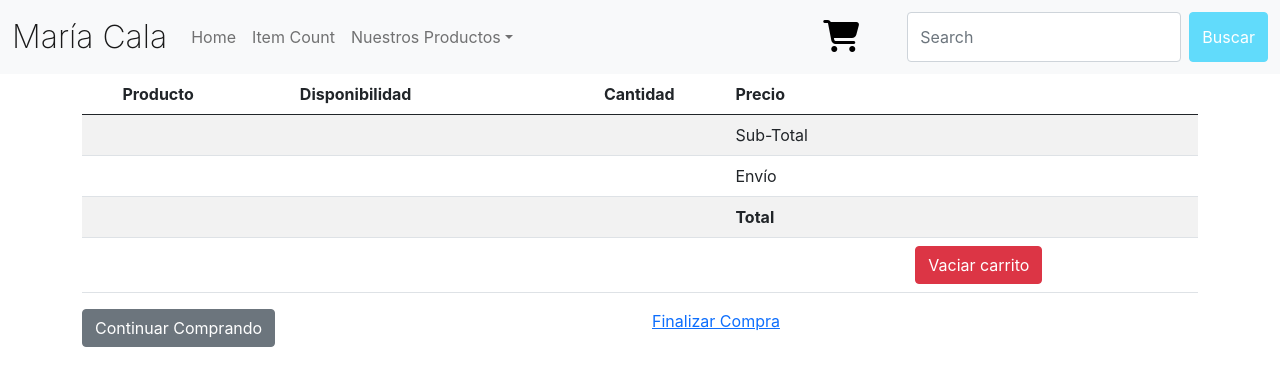
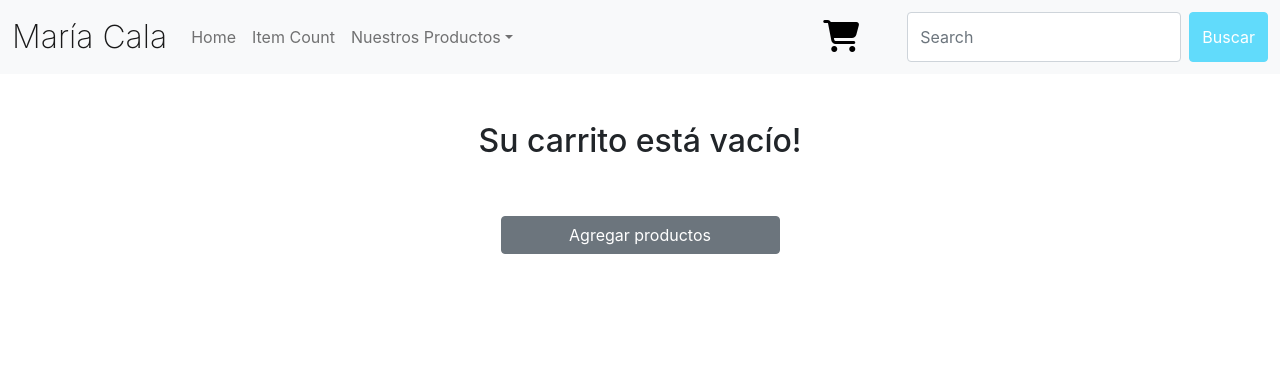
Before and after one commit to Juani-Rivero/maria-cala-react-rivero, a React (Create React App) app: page /cart in a window 1280 px wide. Shown: the top 386 px of the page. Built offline with nearby package versions, Linux system fonts and the light colour scheme.

Commit message:
Entrega 11

```diff
--- a/src/Pages/Cart.jsx
+++ b/src/Pages/Cart.jsx
@@ -1,14 +1,35 @@
 import * as React from "react";
 import { useCart } from "../context/CartContext";
+import { Link } from "react-router-dom";
 
 
 const Cart = () => {
   const { cart } = useCart();
   const { removeItem } = useCart();
-  const {clear} = useCart();
+  const { clear } = useCart();
   console.log(cart)
+  const empty = cart.length;
+  let subtotal = 0;
+  let envio = 0;
+  let total = 0;
+
+
+
+
+
   return (
     <>
+    {empty === 0 && (
+    <>
+    <div className="container d-flex justify-content-around flex-column">
+    <h2 className="mt-5 text-center">Su carrito está vacío!</h2>
+    <div className="d-flex justify-content-around">
+    <Link className="btn btn-block btn-secondary mt-5 w-25 " to={`/itemdetailcontainer`}>Agregar productos</Link>
+    </div>
+    </div>
+    </>
+    )}
+    {empty > 0 && (
       <div className="container mb-4">
         <div className="row">
           <div className="col-12">
@@ -22,20 +43,24 @@ const Cart = () => {
                     <th scope="col" className="text-center" >Cantidad</th>
                     <th scope="col" className="text-right">Precio</th>
                     <th> </th>
+
                   </tr>
                 </thead>
                 <tbody id="resumenCarrito">
 
                   {cart?.map((item) => {
+                    subtotal += (item.price * item.qty);
+                    envio = parseFloat(subtotal * 0.15);
+                  total = parseFloat(subtotal + envio);
                     return (
-                        <tr>
-                          <td><img src={item.img} style={{ height: 150, width: 150, }} /> </td>
-                          <td>${item.title}</td>
-                          <td>En stock</td>
-                          <td className="text-right"><span name="price">{item.qty}</span></td>
-                          <td className="text-right"> $<span name="price">{item.price}</span></td>
-                          <td className="text-right"><button className="btn btn-sm btn-danger" onClick={() =>{removeItem(item.id)}} ><i className="fa fa-trash"></i> </button> </td>
-                        </tr>
+                      <tr>
+                        <td><img src={item.img} style={{ height: 150, width: 150, }} /> </td>
+                        <td>{item.title}</td>
+                        <td>En stock</td>
+                        <td className="text-right"><input className="form-control text-center" type="number" value={item.qty} min="0" name="price"></input></td>
+                        <td className="text-right"> $<span name="price">{item.price}</span></td>
+                        <td className="text-right"><button className="btn btn-sm btn-danger" onClick={() => { removeItem(item.id) }} ><i className="fa fa-trash"></i> </button> </td>
+                      </tr>
                     )
                   })}
 
@@ -45,7 +70,7 @@ const Cart = () => {
                     <td></td>
                     <td></td>
                     <td>Sub-Total</td>
-                    <td className="text-right" id="subTotal"></td>
+                    <td className="text-right" id="subTotal">{subtotal}</td>
                   </tr>
                   <tr>
                     <td></td>
@@ -53,7 +78,7 @@ const Cart = () => {
                     <td></td>
                     <td></td>
                     <td>Envío</td>
-                    <td className="text-right" id="shipping"></td>
+                    <td className="text-right" id="shipping">{envio}</td>
                   </tr>
                   <tr>
                     <td></td>
@@ -61,7 +86,7 @@ const Cart = () => {
                     <td></td>
                     <td></td>
                     <td ><strong>Total</strong></td>
-                    <td className="text-right" id="total" ></td>
+                    <td className="text-right" id="total" >{total}</td>
                   </tr>
                   <tr>
                     <td></td>
@@ -69,7 +94,7 @@ const Cart = () => {
                     <td></td>
                     <td></td>
                     <td></td>
-                    <td><button className="btn btn-danger" onClick={()=>{clear()}}>Vaciar carrito</button></td>
+                    <td><button className="btn btn-danger" onClick={() => { clear() }}>Vaciar carrito</button></td>
                   </tr>
                 </tbody>
               </table>
@@ -81,12 +106,13 @@ const Cart = () => {
                 <a className="btn btn-block btn-secondary" href="index.html">Continuar Comprando</a>
               </div>
               <div className="col-sm-12 col-md-6 text-right">
-                <a href="#">Finalizar Compra</a>
+                <a href="#" className="btn btn-lg btn-block btn-success text-uppercase">Finalizar Compra</a>
               </div>
             </div>
           </div>
         </div>
       </div>
+      )}
     </>
 
   );
```
